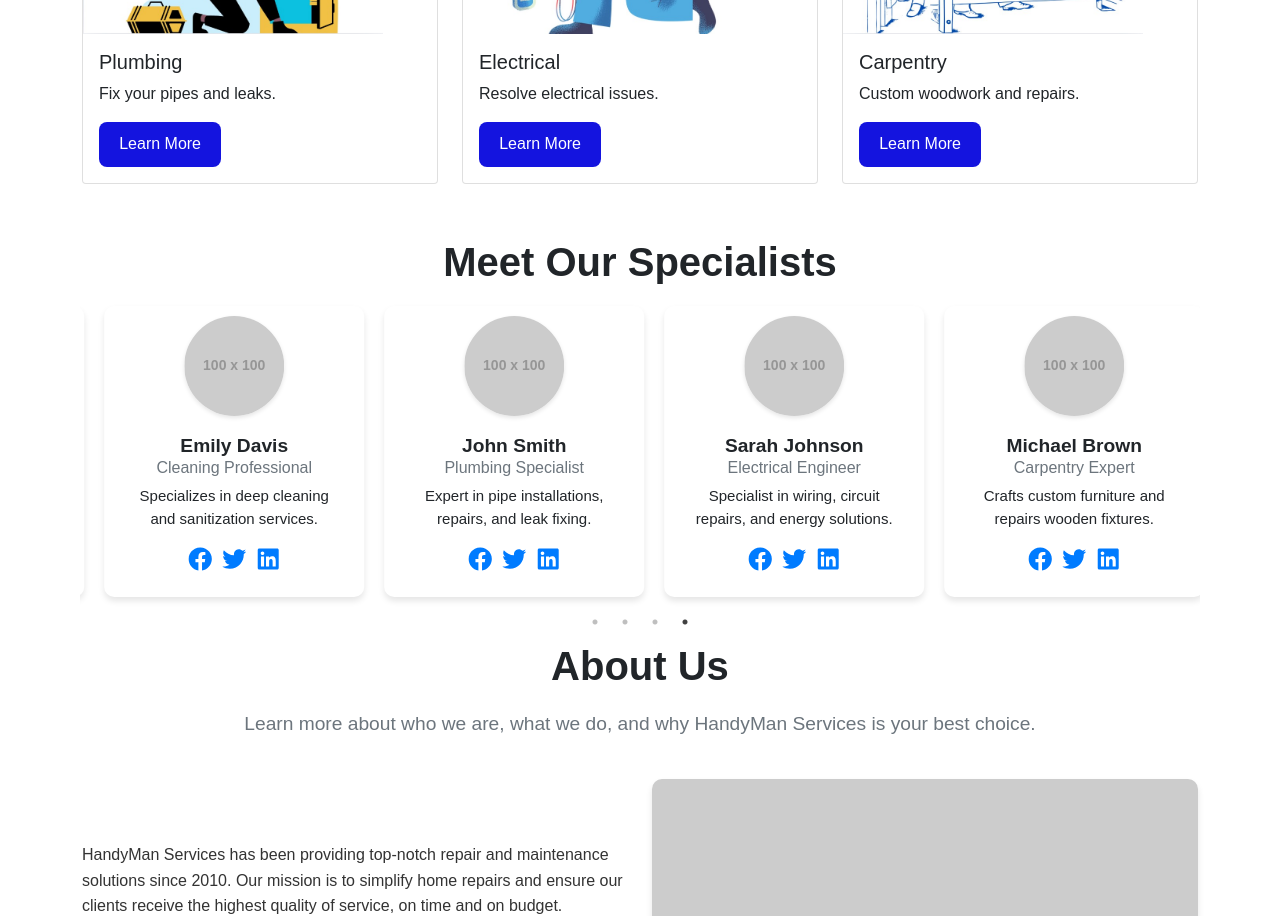
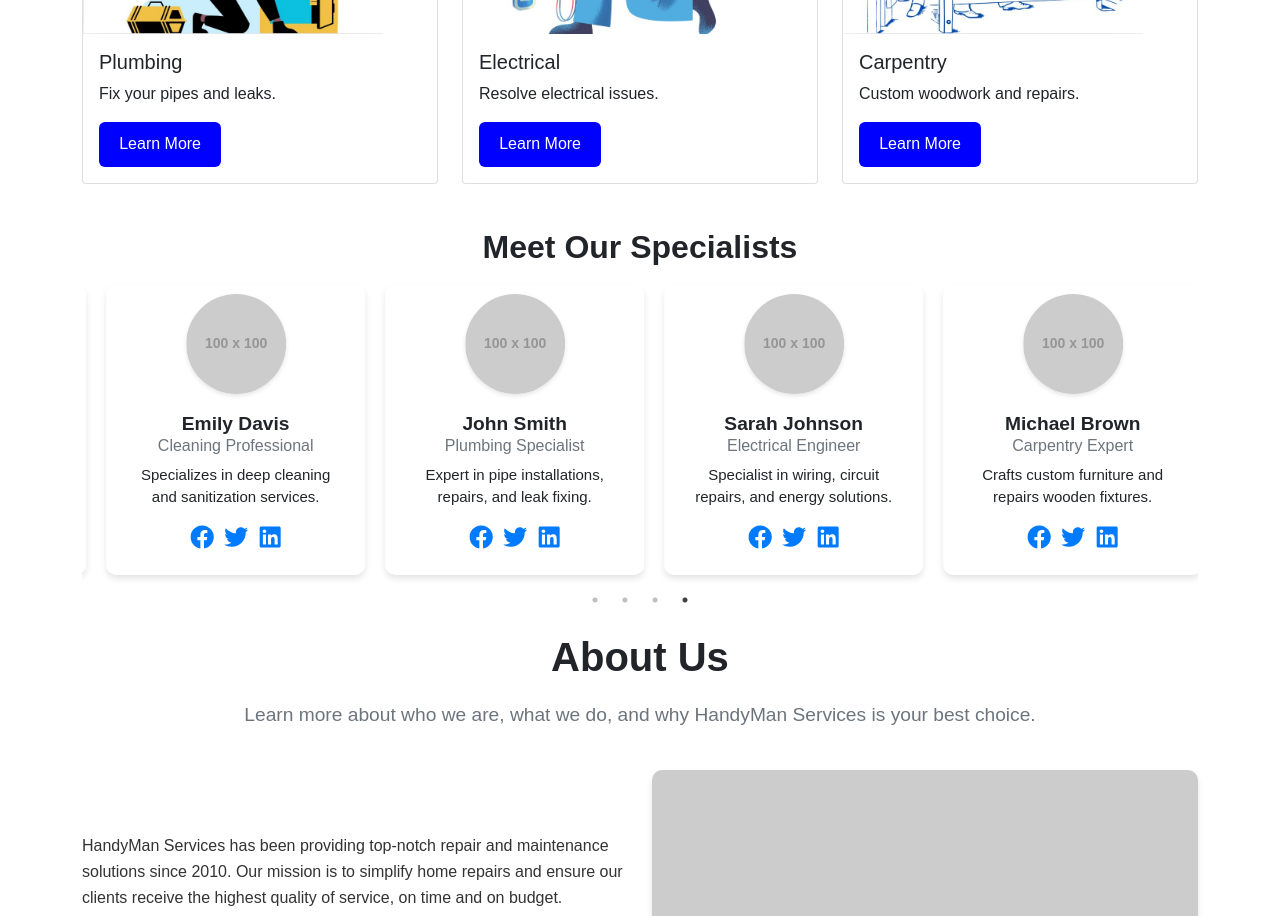
Before and after one commit to nurulazam-dev/mna-handyman-platform, a React (Vite) app: page / in a window 1280 px wide. Shown: the part 800-1716 px from the top of the page. Built offline with nearby package versions, Linux system fonts and the light colour scheme.

Commit message:
specialist component style update

```diff
--- a/src/components/OurSpecialists.jsx
+++ b/src/components/OurSpecialists.jsx
@@ -5,18 +5,6 @@ import "slick-carousel/slick/slick.css";
 import "slick-carousel/slick/slick-theme.css";
 
 const OurSpecialists = () => {
-  const sectionStyle = {
-    padding: "10px",
-    marginBottom: "25px",
-  };
-
-  const headerStyle = {
-    fontSize: "2.5rem",
-    fontWeight: "bold",
-    textAlign: "center",
-    marginBottom: "10px",
-  };
-
   const cardStyle = {
     border: "none",
     boxShadow: "0 4px 6px rgba(0, 0, 0, 0.1)",
@@ -143,8 +131,8 @@ const OurSpecialists = () => {
   };
 
   return (
-    <section style={sectionStyle} className="container">
-      <h2 style={headerStyle}>Meet Our Specialists</h2>
+    <section className="container sectionClass mb-5">
+      <h2 className="headingClass">Meet Our Specialists</h2>
       <Slider {...sliderSettings}>
         {specialists.map((specialist, index) => (
           <div key={index}>
--- a/src/index.css
+++ b/src/index.css
@@ -25,21 +25,23 @@
 }
 
 .customBtn {
-  border-radius: 8px;
+  border-radius: 6px;
   border: 1px solid transparent;
   padding: 0.6em 1.2em;
   font-size: 1em;
   font-weight: 500;
   font-family: inherit;
-  background-color: rgb(20, 20, 223);
+  /* background-color: rgb(35, 69, 236); */
+  background-color: blue;
   color: white;
   cursor: pointer;
   transition: border-color 0.25s;
 }
 
 .customBtn:hover {
-  border-color: #646cff;
-  background-color: rgb(2, 32, 115);
+  /* background-color: rgb(36, 2, 173); */
+  background-color: #fff;
+  color: black;
 }
 
 /* @media (prefers-color-scheme: light) {
```
